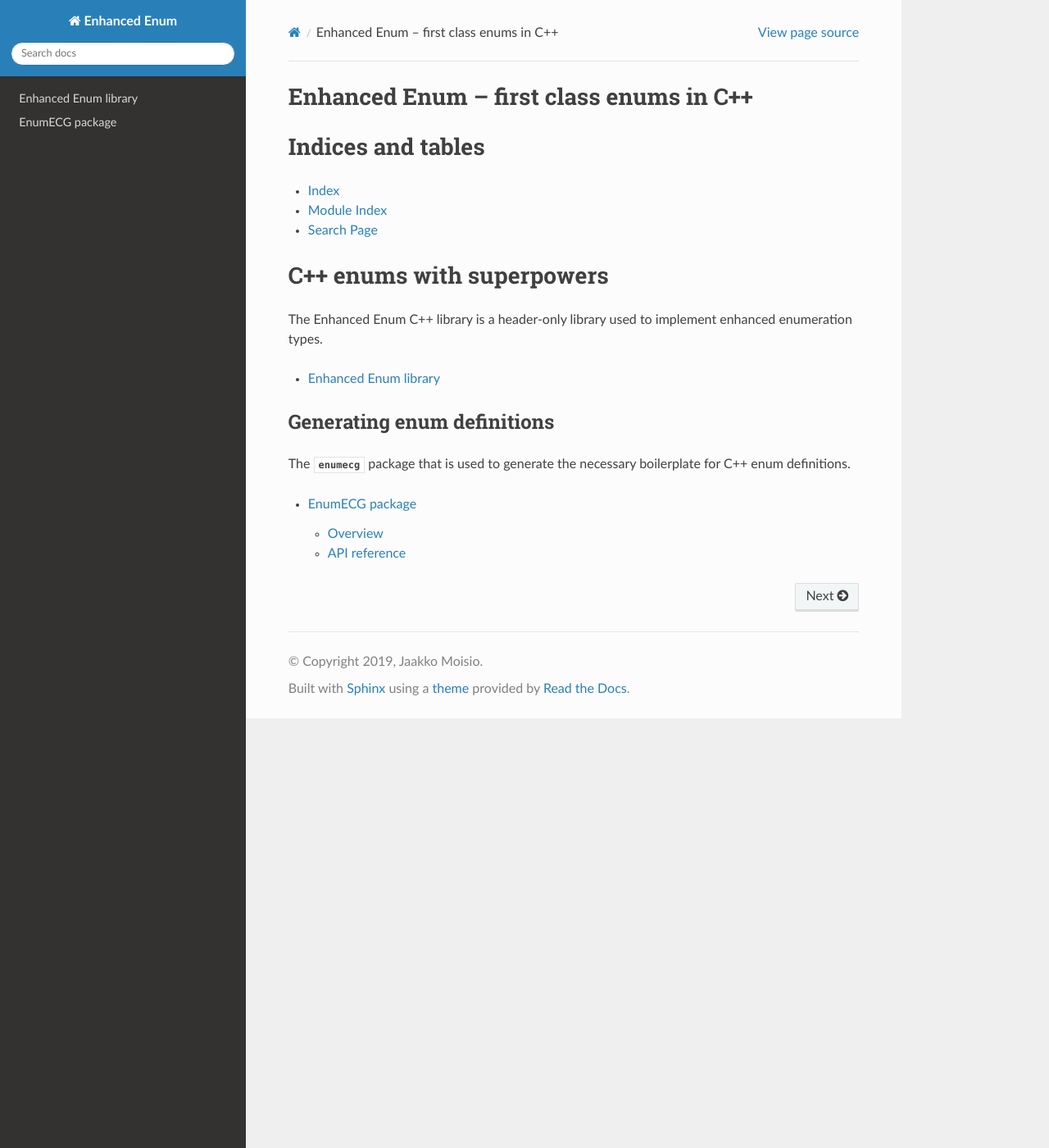
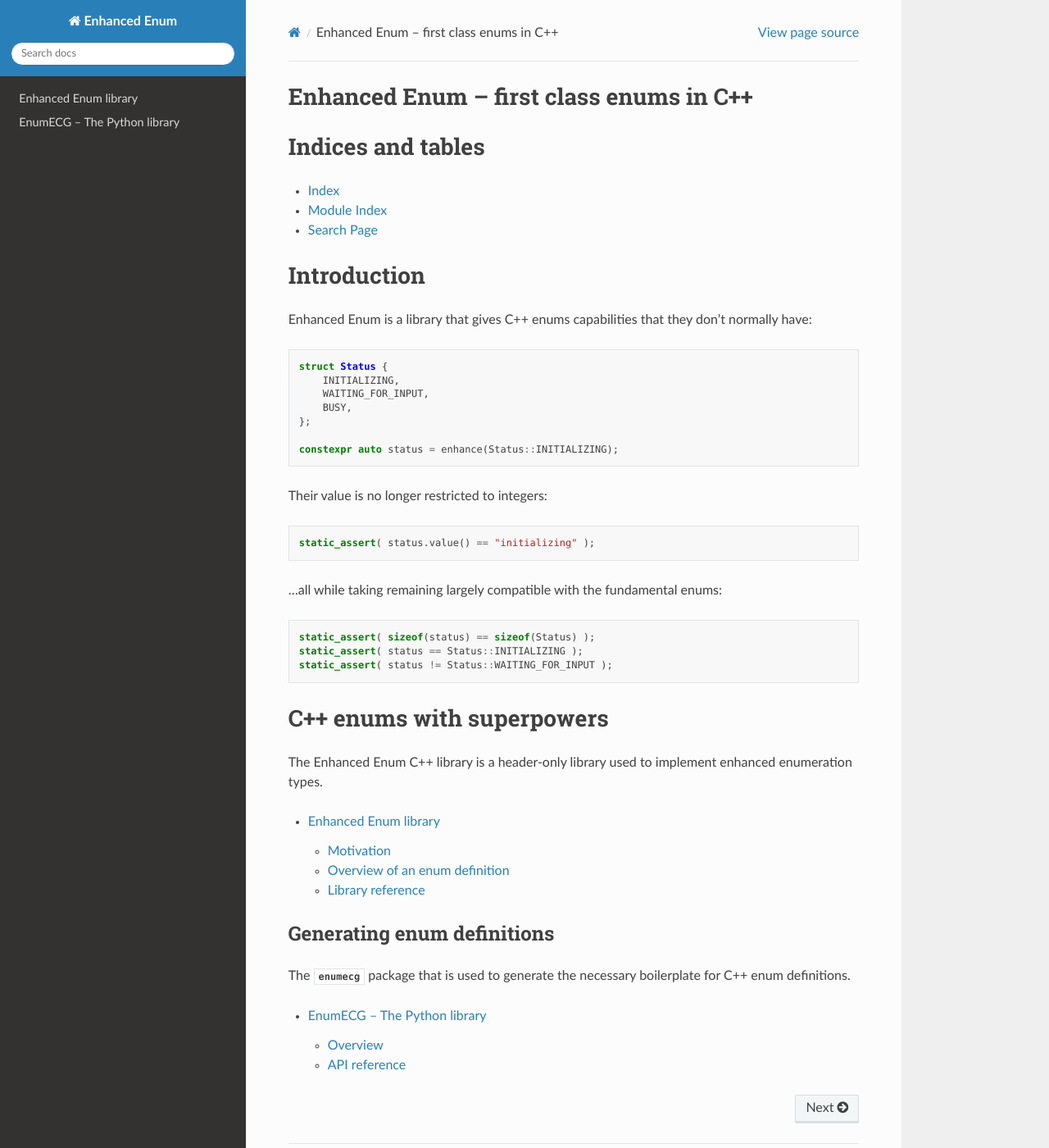
Before and after one commit to jasujm/enhanced-enum, a Sphinx documentation site: the page built from docs/index.rst, in a window 1280 px wide and 1400 px high. Shown: the whole window at 82% size. Built offline with Sphinx 7.4.7 and the Read the Docs theme 2.0.0, drawn with Linux system fonts in a browser that asks for light colours.

Commit message:
Document more

```diff
--- a/docs/enhancedenumlib.rst
+++ b/docs/enhancedenumlib.rst
@@ -1,5 +1,87 @@
 Enhanced Enum library
 =====================
 
+Motivation
+----------
+
+The native C++ enums are a good choice for types labeling choices from
+a limited set. They are
+
+- Type safe: It's hard for a programmer to deliberately create an enum
+  object holding a value not in the predetermined set.
+
+- Lightweight: Under the hood enum is just an integer
+
+They also have restrictions which sometimes makes them tedious to work
+with:
+
+- Enum is just an integer. The concept an enum is modeling may well
+  have a more natural representation, but with a native C++ enum that
+  mapping is not implemented in the enum type itself.
+
+- They lack reflection support. Even iterating over (or should I say
+  *enumerating*) the members of an enum type requires writing
+  boilerplate and duplicating enumerator definitions.
+
+This library attempts to solve those problems by helping creating
+*enhanced enum* types that are just as lightweight and type safe as
+native enums, but support the convenient features users of higher
+level languages have learned to expect from their enums.
+
+The design goals are:
+
+- **Standard compliant:** The library doesn't use compiler specific
+  features to enable reflection capabilities.
+
+- **IDE friendly:** The library doesn't use macros to generate the
+  unavoidable boilerplate. The generated code is explicit and
+  available for human and tool inspection.
+
+- **Supporting modern C++ idioms:** The library is ``constexpr``
+  correct, includes utilities for template programming and type
+  checks, etc.
+
+- **Zero-cost:** Ideally code manipulating enhanced enums should compile
+  down to the same instructions as code manipulating native enums.
+
+To give the enum types their capabilities without resorting to
+compiler hacks, it's necessary to write some boilerplate accompanying
+the enum definitions. To aid with that the project includes
+:ref:`enumecg-library` that can be used to generate the necessary C++
+code from Python enum definitions.
+
+The library currently targets C++17, but will include C++20 goodies
+later.
+
+Overview of an enum definition
+------------------------------
+
+Generating boilerplate to support the enum definition is a necessary evil at
+best. The library tries to keep the generated boilerplate minimal, clean, and
+part of API. This means that the user of the generated enum type, and not just
+the library machinery, is free to use the types, constants and functions that
+the. Because the generated definitions are also public API of the type, backward
+incompatible changes are not made lightly.
+
+Let's take a closer look at the enumeration from :ref:`introduction`:
+
+  >>> import enum
+  >>> class Status(enum.Enum):
+  ...     INITIALIZING = "initializing"
+  ...     WAITING_FOR_INPUT = "waitingForInput"
+  ...     BUSY = "busy"
+  >>> import enumecg
+  >>> enumecg.generate(Status)
+
+This will generate the following C++ code:
+
+.. code-block:: c++
+
+   // TODO: Autogenerate definition from the above Python
+
+
+Library reference
+-----------------
+
 .. doxygennamespace:: enhanced_enum
   :members:
--- a/docs/enumecglib.rst
+++ b/docs/enumecglib.rst
@@ -1,5 +1,7 @@
-EnumECG package
-===============
+.. _enumecg-library:
+
+EnumECG -- The Python library
+=============================
 
 Overview
 --------
--- a/docs/index.rst
+++ b/docs/index.rst
@@ -14,6 +14,37 @@ Indices and tables
 * :ref:`modindex`
 * :ref:`search`
 
+.. _introduction:
+
+Introduction
+============
+
+Enhanced Enum is a library that gives C++ enums capabilities that they don't
+normally have:
+
+.. code-block:: c++
+
+   struct Status {
+       INITIALIZING,
+       WAITING_FOR_INPUT,
+       BUSY,
+   };
+
+   constexpr auto status = enhance(Status::INITIALIZING);
+
+Their value is no longer restricted to integers:
+
+.. code-block:: c++
+
+   static_assert( status.value() == "initializing" );
+
+...all while taking remaining largely compatible with the fundamental enums:
+
+.. code-block:: c++
+
+   static_assert( sizeof(status) == sizeof(Status) );
+   static_assert( status == Status::INITIALIZING );
+   static_assert( status != Status::WAITING_FOR_INPUT );
 
 C++ enums with superpowers
 ==========================
```
